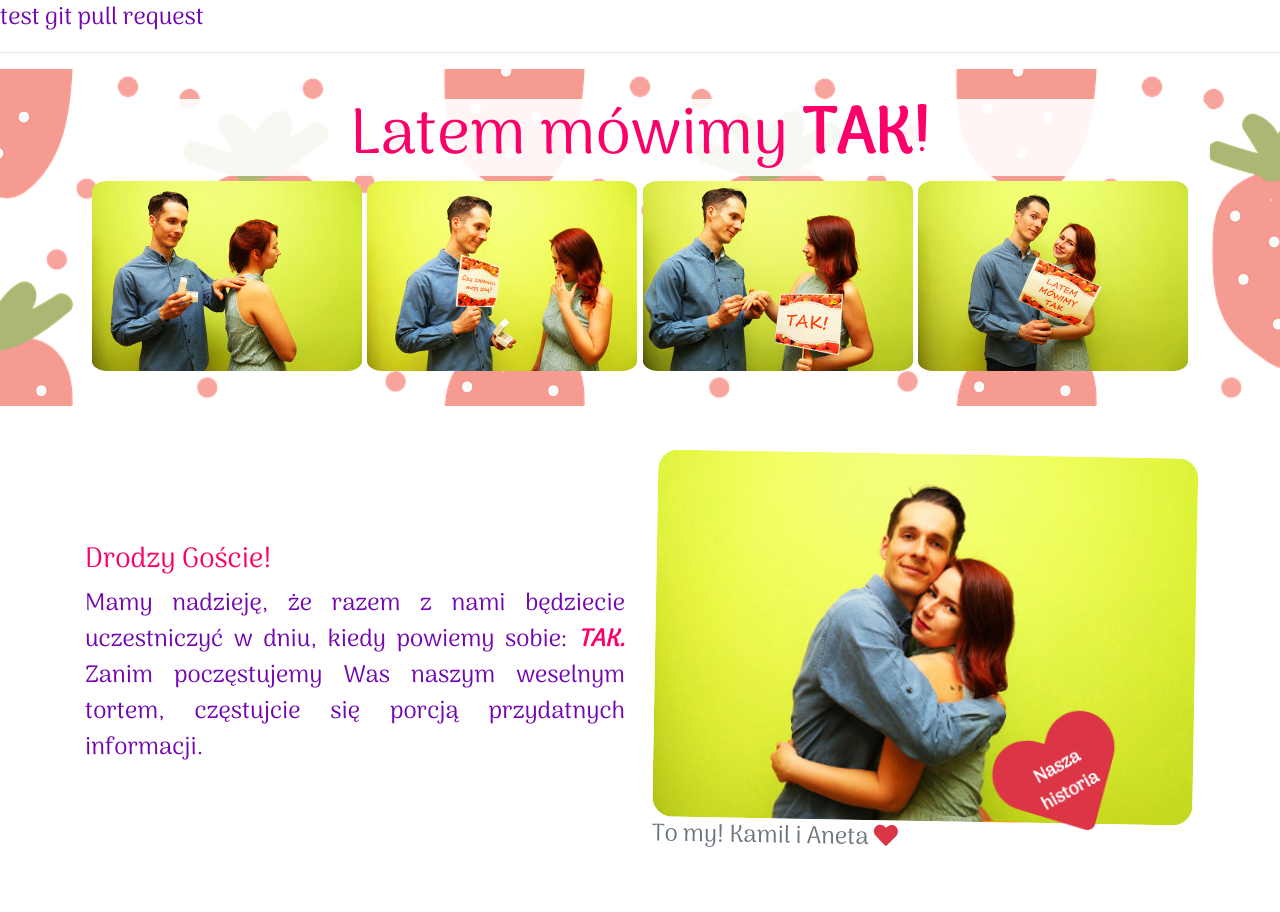
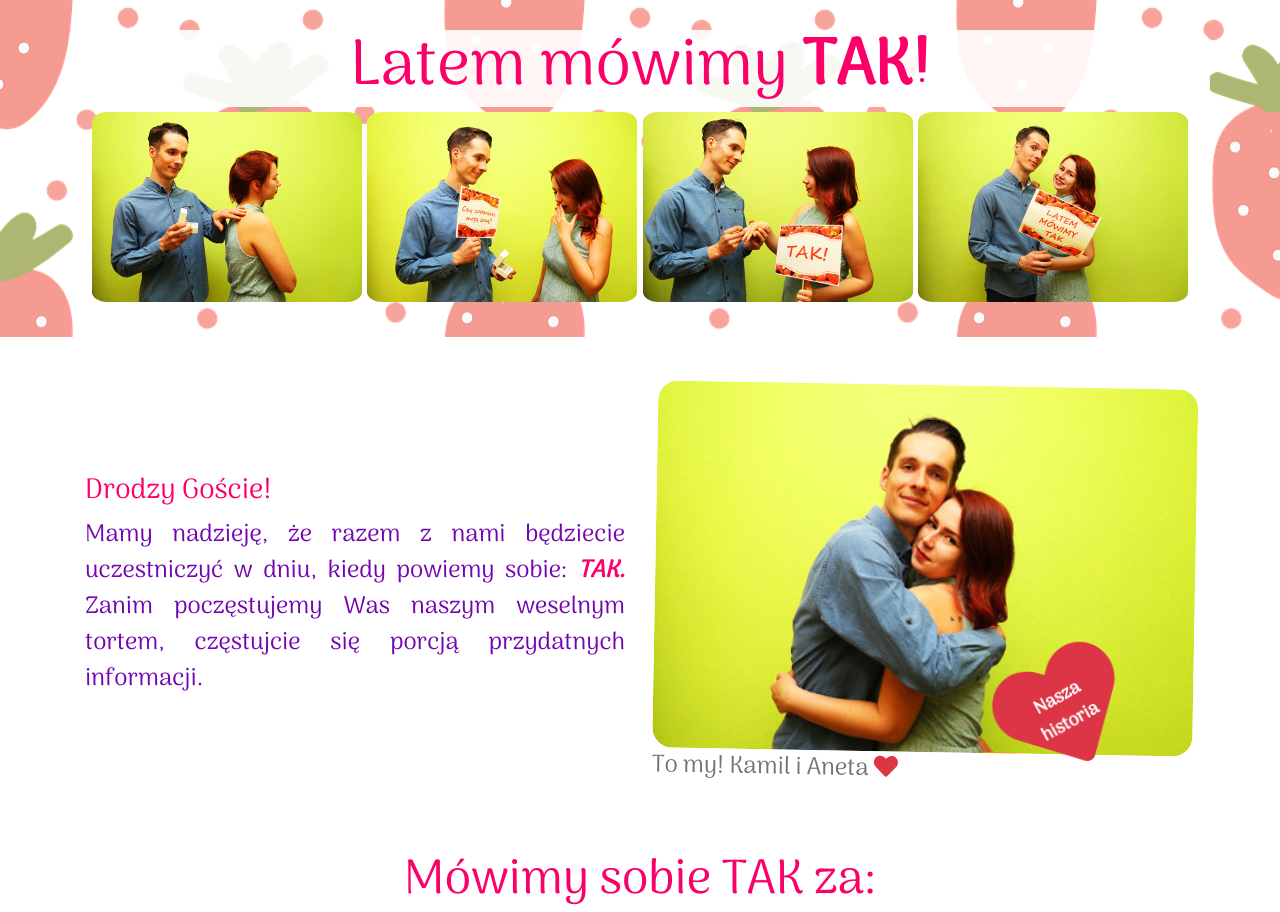
Before and after one commit to mossakowski/weselna, a plain HTML site: page index.html in a window 1280 px wide. Shown: the top 912 px of the page. Drawn offline with nearby package versions, Linux system fonts and the light colour scheme.

```diff
--- a/index.html
+++ b/index.html
@@ -13,8 +13,6 @@
 </head>
 
 <body>
-<p>test git pull request</p>
-<hr>
     <div class="bg-history">
         <i class="fas fa-heart"></i>
         <div class="container-history block-history text-center">
```
